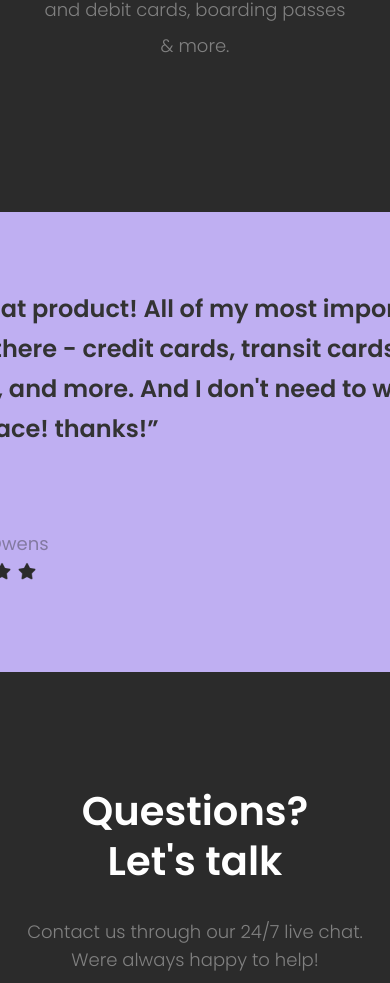
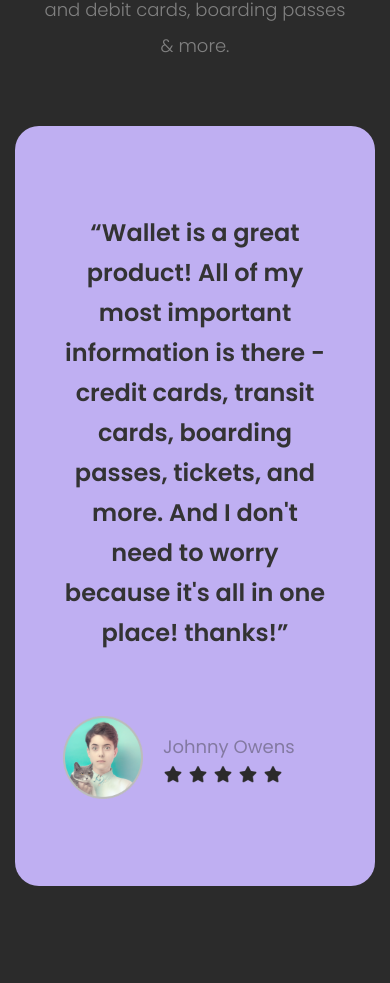
Before and after one commit to KennethEvolves/my-first-landing-page, a React (Vite) app: page / in a window 390 px wide. Shown: the part 2416-3399 px from the top of the page. Built offline with nearby package versions, Linux system fonts and the light colour scheme.

Commit message:
chore: Update UserFeedback component for responsive design and improve code readability

```diff
--- a/src/components/UserFeedback.jsx
+++ b/src/components/UserFeedback.jsx
@@ -1,4 +1,3 @@
-
 const Star = () => {
     return (
         <>
@@ -9,8 +8,7 @@ const Star = () => {
 
 const Card = () => {
     return (
-        <section className="w-[1080px] h-[460px] bg-purple flex flex-col justify-center items-center rounded-3xl">
-            <article className="w-[756px] h-[160px] flex flex-col justify-center items-center gap-[63px]">
+        <section className="userfeedback w-[1080px] h-[460px] bg-purple flex flex-col justify-center items-start rounded-3xl gap-[63px] px-40">
             <h3 className="font-semibold text-2xl text-secondarycolor leading-10">
                 “Wallet is a great product! All of my most important
                 information is there - credit cards, transit cards, boarding
@@ -18,7 +16,7 @@ const Card = () => {
                 it's all in one place! thanks!”
             </h3>
 
-                <article className="w-[756px] h-160px flex flex-r justify-start items-center gap-[20px]">
+            <article className="h-160px flex flex-r justify-start items-center gap-[20px]">
                 <img src="user-feedback.png" alt="user-feedback" className="w-[80px]" />
                 <div>
                     <h5 className="opacity-40 text-lg text-primarycolor leading-loose">Johnny Owens</h5>
@@ -31,15 +29,13 @@ const Card = () => {
                     </div>
                 </div>
             </article>
-
-            </article>
         </section>
     )
 }
 
 const UserFeedback = () => {
     return (
-        <section className="w-[1280px] h-[520px] flex flex-r justify-center items-center">
+        <section className="w-[1280px] h-[520px] flex flex-r justify-center items-center max-xl:my-24">
             <Card />
         </section>
     )
--- a/src/index.css
+++ b/src/index.css
@@ -20,3 +20,7 @@
 .footer {
   @apply max-xl:grid-rows-3 max-xl:grid-cols-1 max-xl:w-[500px] max-xl:h-[200px] max-xl:gap-y-16;
 }
+
+.userfeedback {
+  @apply max-xl:w-[800px] max-xl:h-[560px] max-xl:px-20 max-xl:mb-16 max-lg:px-12 max-lg:text-center max-lg:h-[760px] max-lg:w-[360px];
+}
```
Lines whose indentation alone changed are shown as unchanged.
